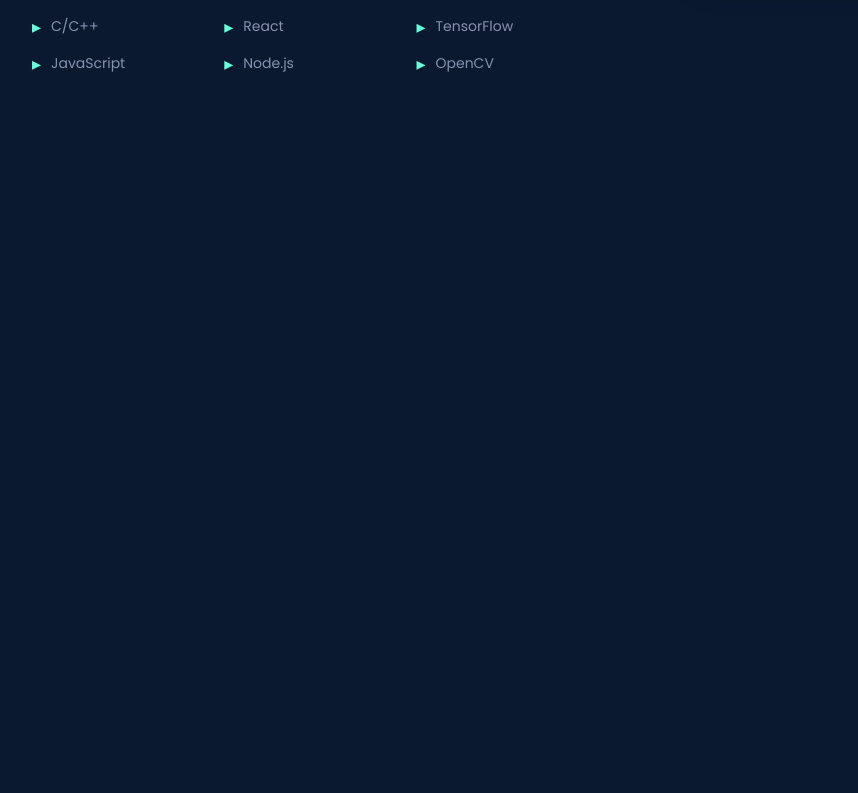
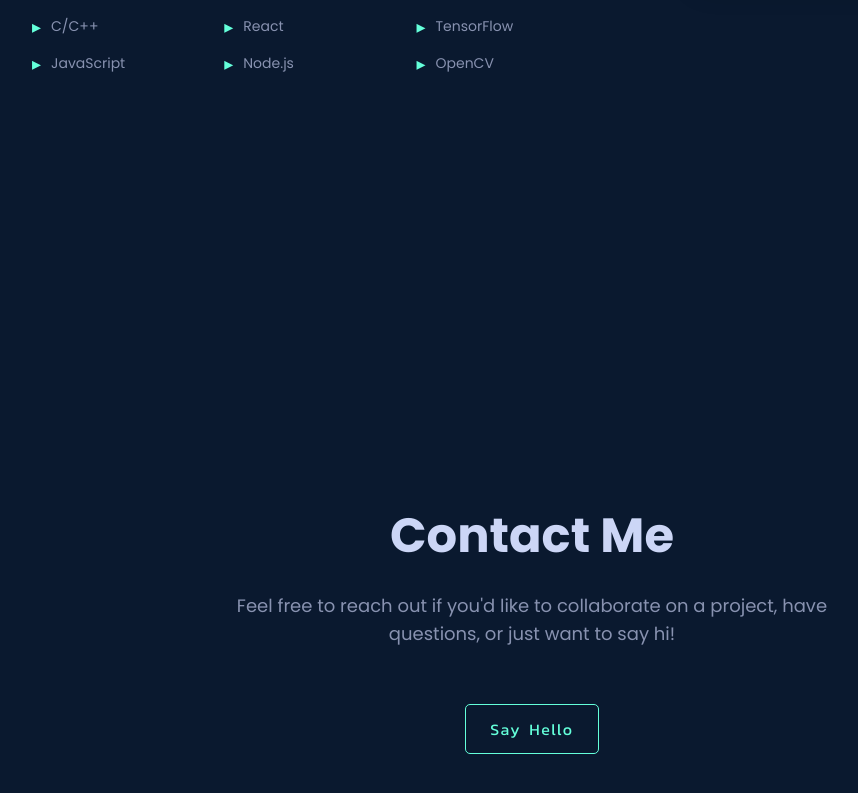
Before and after one commit to trinhee/portfolio, a React (Vite) app: page / in a window 1280 px wide. Shown: the part 1387-2180 px from the top of the page, without its empty margins (108-966 px from the left). Before the commit the page ends 1564 px from the top, so only its background shows below. Built offline with nearby package versions, Linux system fonts and the light colour scheme.

Commit message:
contact section added

```diff
--- a/src/App.tsx
+++ b/src/App.tsx
@@ -1,6 +1,7 @@
 import Nav from './Nav.tsx'
 import Hero from './Hero.tsx'
 import About from './About.tsx'
+import Contact from './Contact.tsx'
 import './index.css'
 import IconLinkedin from './linkedin.tsx';
 import IconGithub from './github.tsx'
@@ -21,6 +22,9 @@
     </div>
     <div>
       <About/>
+    </div>
+    <div>
+      <Contact/>
     </div>
 
     <div className="left-sidebar">
--- /dev/null
+++ b/src/Contact.css
@@ -0,0 +1,59 @@
+.contact-section {
+opacity: 0; /* Initially hidden */
+transform: translateY(20px); /* Start slightly below */
+transition: all 0.5s ease-in-out; /* Smooth transition */
+display: flex;
+flex-direction: column;
+justify-content: center;
+align-items: center;
+text-align: center;
+min-height: 100vh;
+padding: 100px 20px;
+margin-top: 50px;
+}
+
+.contact-section.in-view {
+opacity: 1; /* Fully visible */
+transform: translateY(0); /* Reset position */
+}
+
+.contact-section h2 {
+    font-size: 48px;
+    font-weight: 700;
+    color: #ccd6f6;
+    margin-bottom: 20px;
+}
+
+.contact-section p {
+    font-size: 18px;
+    line-height: 1.6;
+    color: #8892b0;
+    max-width: 600px;
+    margin-bottom: 50px;
+}
+
+.contact-link {
+    display: inline-block; /* Ensures it behaves like a button */
+    color: #64ffda; /* Button text color */
+    font-family: 'Kanit', serif;
+    font-size: 16px; /* Font size */
+    font-weight: 500; /* Slightly bold text */
+    letter-spacing: 1.5px;
+    word-spacing: 3px;
+    text-decoration: none; /* Remove underline */
+    padding: 12px 24px; /* Padding for the button feel */
+    border: 1px solid #64ffda; /* Border color */
+    border-radius: 5px; /* Rounded corners */
+    background-color: transparent; /* Transparent background */
+    margin-top: 5px; /* Space between the description and button */
+    cursor: pointer; /* Show pointer on hover */
+    transition: all 0.3s ease; /* Smooth hover effect */
+}
+
+.contact-link:hover{
+
+    background-color: #64ffda; /* Highlight background on hover */
+    color: #0a192f; /* Change text color on hover */
+    transform: translateY(-2px); /* Slight lift effect on hover */
+    box-shadow: 0px 4px 15px rgba(100, 255, 218, 0.4); /* Glow effect */
+}
--- /dev/null
+++ b/src/Contact.tsx
@@ -0,0 +1,29 @@
+import { useInView } from "react-intersection-observer";
+import './Contact.css'
+
+function Contact() {
+  // Hook for observing the visibility of the Contact section
+  const { ref, inView } = useInView({
+    threshold: 0.2, // Trigger animation when 20% of the component is visible
+    triggerOnce: true, // Animate only once
+  });
+
+  return (
+    <section
+      className={`contact-section ${inView ? "in-view" : ""}`} // Add class when in view
+      id="contact"
+      ref={ref}
+    >
+      <h2>Contact Me</h2>
+      <p>
+        Feel free to reach out if you'd like to collaborate on a project, have
+        questions, or just want to say hi!
+      </p>
+      <a href="mailto:ethan.trinh4@gmal.com" className="contact-link">
+        Say Hello
+      </a>
+    </section>
+  );
+}
+
+export default Contact;
--- a/src/Nav.tsx
+++ b/src/Nav.tsx
@@ -46,7 +46,7 @@
           <a href="#about">About</a>
           <a href="/">Experience</a>
           <a href="/">Work</a>
-          <a href="/">Contact</a>
+          <a href="#contact">Contact</a>
           <a href="https://docs.google.com/document/d/1RMDgc0sYO-VZ823LUVCbRsq7WWdMIvKz2-h5Cxn1lGI/edit?usp=drive_link" target="_blank" id='resume'>Resume</a>
 
         </nav>
```
